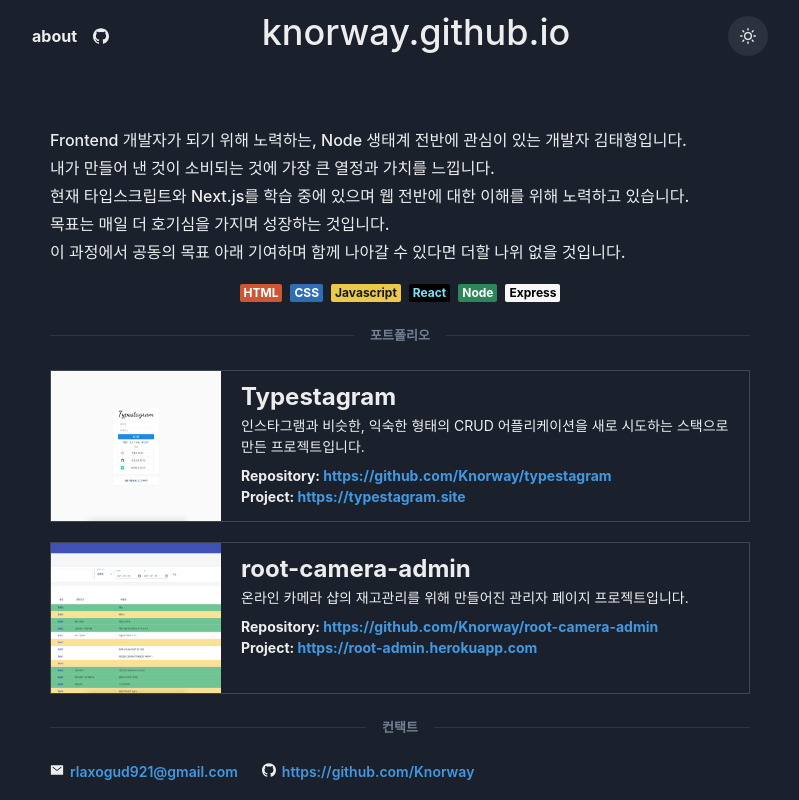
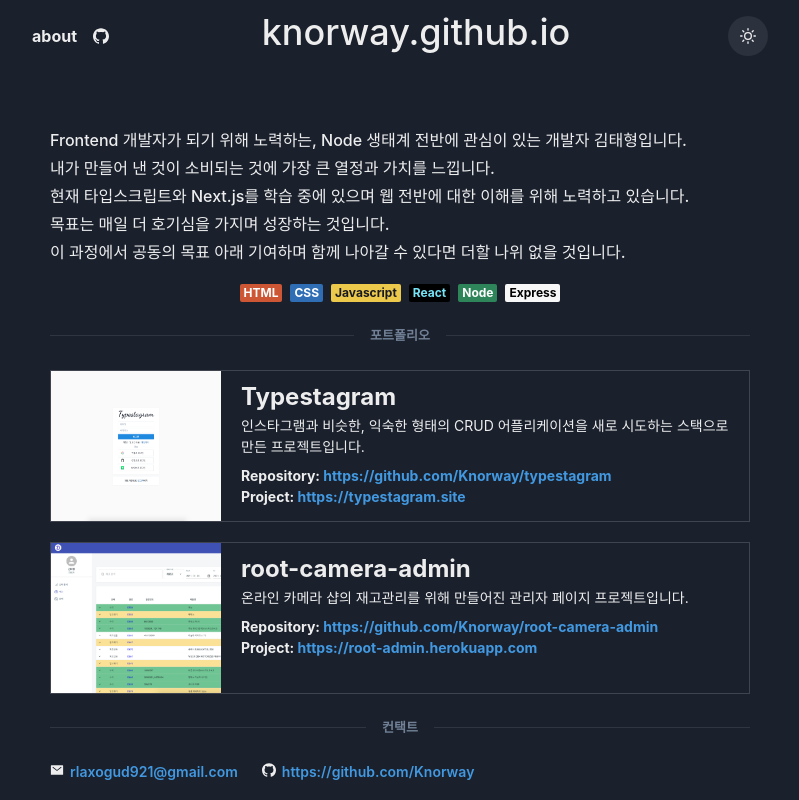
Before and after one commit to Knorway/knorway.github.io, a Next.js app: page /about in a window 1280 px wide. Shown: the whole page, without its empty margins (240-1039 px from the left). Built offline with nearby package versions, Linux system fonts and the light colour scheme.

Commit message:
image position fixed

```diff
--- a/src/components/about/Intro.tsx
+++ b/src/components/about/Intro.tsx
@@ -18,7 +18,6 @@ const Intro = () => {
 					현재 타입스크립트와 Next.js를 학습 중에 있으며 웹 전반에 대한 이해를
 					위해 노력하고 있습니다.
 				</div>
-				{/* <div>목표는 매일 성장하는 것입니다.</div> */}
 				<div>목표는 매일 더 호기심을 가지며 성장하는 것입니다.</div>
 				<div>
 					이 과정에서 공동의 목표 아래 기여하며 함께 나아갈 수 있다면 더할 나위
--- a/src/components/about/ProjectList.tsx
+++ b/src/components/about/ProjectList.tsx
@@ -1,7 +1,4 @@
-import { Box, Flex, HStack, Img, Link, Text, VStack } from '@chakra-ui/react';
-
-// 내일 다른 프로젝트 참고해서 a 링크. 큰일났네 다 까먹었어
-// 그냥 링크만 걸 거 같긴 하지만
+import { Box, Flex, Link, Text, VStack } from '@chakra-ui/react';
 
 const ProjectList = () => {
 	return (
@@ -17,7 +14,7 @@ const ProjectList = () => {
 					maxW='170px'
 					w='100%'
 					height='150px'
-					backgroundImage='url("thumnail_typestagram.png")'
+					backgroundImage='url("img/potfolio/thumbnail_typestagram.png")'
 					backgroundPosition='center'
 					backgroundSize='cover'
 					display={['none', 'block']}
@@ -58,14 +55,15 @@ const ProjectList = () => {
 					</Text>
 				</Box>
 			</Flex>
+
 			{/* Root-admin */}
 			<Flex border='1px solid black' borderColor='whiteAlpha.300' w='100%'>
 				<Box
 					maxW='170px'
 					w='100%'
 					height='150px'
-					backgroundImage='url("thumnail_root.png")'
-					backgroundPosition='center'
+					backgroundImage='url("img/potfolio/thumbnail_root.png")'
+					backgroundPosition='left'
 					backgroundSize='cover'
 					display={['none', 'block']}
 				></Box>
```
Also changed, not shown: public/img/potfolio/thumbnail_root.png (renamed from public/thumnail_root.png), public/img/potfolio/thumbnail_typestagram.png (renamed from public/thumnail_typestagram.png).
